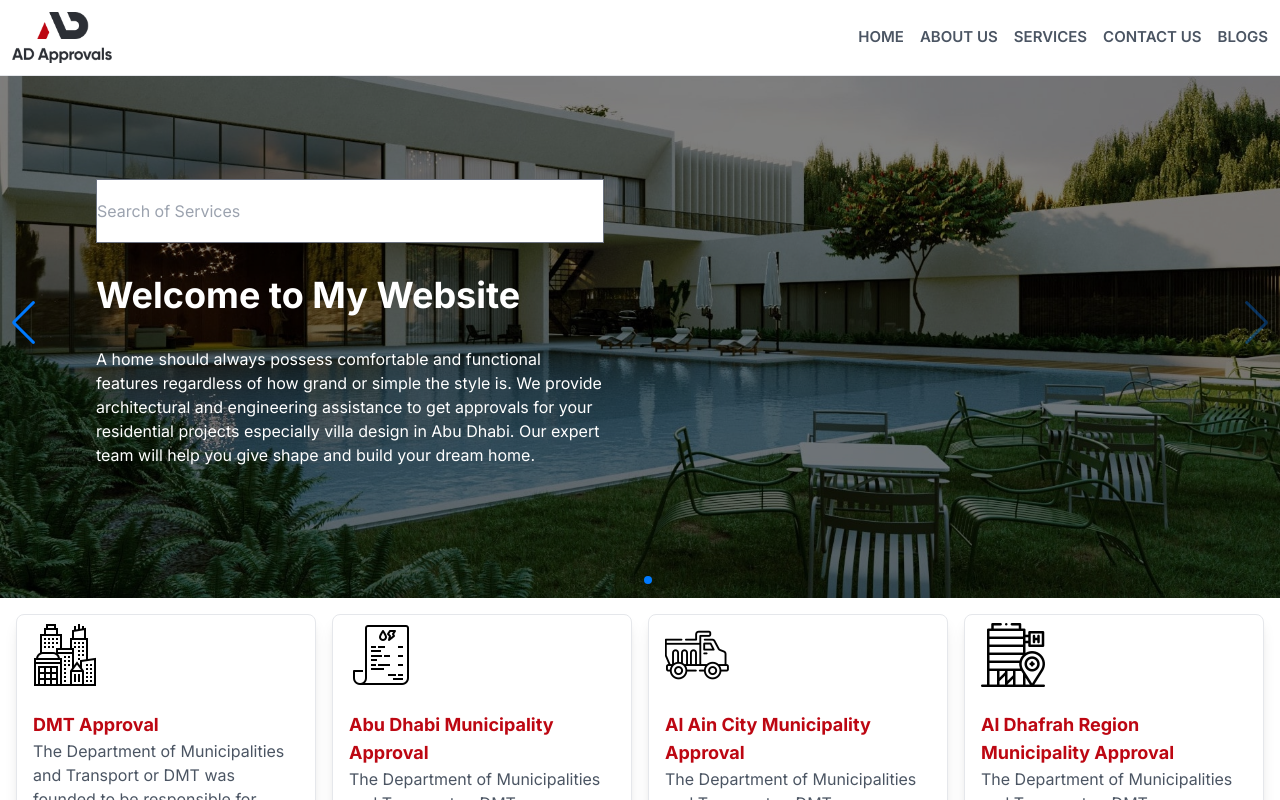
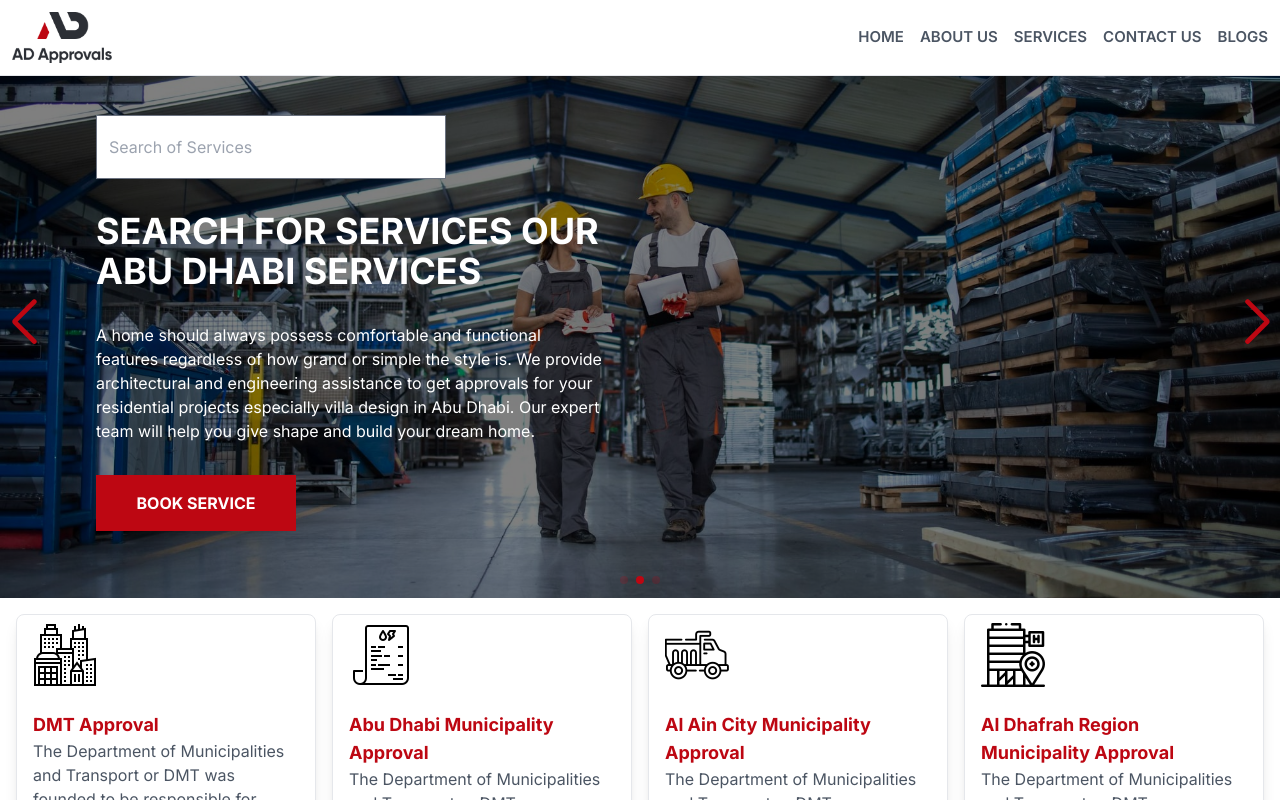
Before and after one commit to israrahmedjan/adapprovals, a Next.js app: page / in a window 1280 px wide. Both pictures are taken after a click on the element 1256 px from the left and 323 px from the top of the page. Shown: the top 800 px of the page. Built offline with nearby package versions, Linux system fonts and the light colour scheme.

Commit message:
Button added

```diff
--- a/src/app/globals.css
+++ b/src/app/globals.css
@@ -1,3 +1,16 @@
 @tailwind base;
 @tailwind components;
 @tailwind utilities;
+
+.bgcustom {
+  background: red;
+}
+
+.swiper-button-next,
+.swiper-button-prev {
+  color: #bd0712 !important;
+  font-weight: 800;
+}
+.swiper-pagination-bullet {
+  background-color: #bd0712 !important;
+}
--- a/src/components/slider.js
+++ b/src/components/slider.js
@@ -38,8 +38,8 @@ export default function Slider() {
                   className="h-16 w-[350px] p-3 border border-gray-500"
                   placeholder="Search of Services"
                 />
-                <h1 className="text-white text-4xl font-bold">
-                  Welcome to My Website
+                <h1 className="text-white text-4xl font-bold uppercase">
+                  RESIDENTIAL APPROVAL
                 </h1>
                 <p>
                   A home should always possess comfortable and functional
@@ -49,23 +49,26 @@ export default function Slider() {
                   design in Abu Dhabi. Our expert team will help you give shape
                   and build your dream home.
                 </p>
+                <button className="bg-customRed text-white py-4 px-3 w-[200px] font-bold uppercase">
+                  Book Service
+                </button>
               </div>
             </div>
           </SwiperSlide>
           <SwiperSlide>
             <img
-              src="/images/banner.jpg"
+              src="/images/banner-2.jpg"
               style={{ width: "100%", height: "550px", objectFit: "cover" }}
             />
             <div className="absolute inset-0 bg-black bg-opacity-50 flex items-center justify-start">
               <div className="flex-2 flex flex-col w-[700px] items-stretch px-24 space-y-8">
                 <input
                   type="text"
-                  className="h-16 border border-gray-500"
+                  className="h-16 w-[350px] p-3 border border-gray-500"
                   placeholder="Search of Services"
                 />
-                <h1 className="text-white text-4xl font-bold">
-                  Welcome to My Website
+                <h1 className="text-white text-4xl font-bold uppercase">
+                  Search for Services OUR ABU DHABI SERVICES
                 </h1>
                 <p>
                   A home should always possess comfortable and functional
@@ -75,6 +78,38 @@ export default function Slider() {
                   design in Abu Dhabi. Our expert team will help you give shape
                   and build your dream home.
                 </p>
+                <button className="bg-customRed text-white py-4 px-3 w-[200px] font-bold uppercase">
+                  Book Service
+                </button>
+              </div>
+            </div>
+          </SwiperSlide>
+          <SwiperSlide>
+            <img
+              src="/images/banner-2.jpg"
+              style={{ width: "100%", height: "550px", objectFit: "cover" }}
+            />
+            <div className="absolute inset-0 bg-black bg-opacity-50 flex items-center justify-start">
+              <div className="flex-2 flex flex-col w-[700px] items-stretch px-24 space-y-8">
+                <input
+                  type="text"
+                  className="h-16 w-[350px] p-3 border border-gray-500"
+                  placeholder="Search of Services"
+                />
+                <h1 className="text-white text-4xl font-bold uppercase">
+                  Search for Services OUR ABU DHABI SERVICES
+                </h1>
+                <p>
+                  A home should always possess comfortable and functional
+                  features regardless of how grand or simple the style is. We
+                  provide architectural and engineering assistance to get
+                  approvals for your residential projects especially villa
+                  design in Abu Dhabi. Our expert team will help you give shape
+                  and build your dream home.
+                </p>
+                <button className="bg-customRed text-white py-4 px-3 w-[200px] font-bold uppercase">
+                  Book Service
+                </button>
               </div>
             </div>
           </SwiperSlide>
```
Also changed, not shown: public/css/custom.css (added), public/images/banner-2.jpg, public/images/banner-3.jpeg (added).
